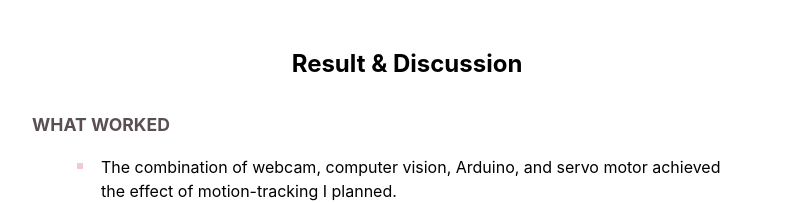
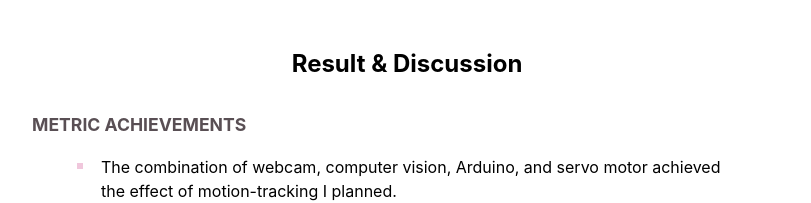
Before and after one commit to d-doris-s/DoriSiu, a plain HTML site: page PhoneMount.html in a window 1280 px wide. Shown: the part 2585-2788 px from the top of the page, without its empty margins (233-1044 px from the left). Drawn offline with Linux system fonts and the light colour scheme.

Commit message:
One more push

```diff
--- a/PhoneMount.html
+++ b/PhoneMount.html
@@ -148,7 +148,7 @@
 
             <h3>Result & Discussion</h3>
 
-            <h4>What worked</h4>
+            <h4>Metric Achievements</h4>
             <ul class="detail-list">
                 <li>The combination of webcam, computer vision, Arduino, and servo motor achieved the effect of motion-tracking I planned.</li>
                 <li>The phone mount accurately turned with subject within ~6ft; however, it does not function well when there are other moving subjects around that distracts it from the main subject I wish to capture.</li>
```
